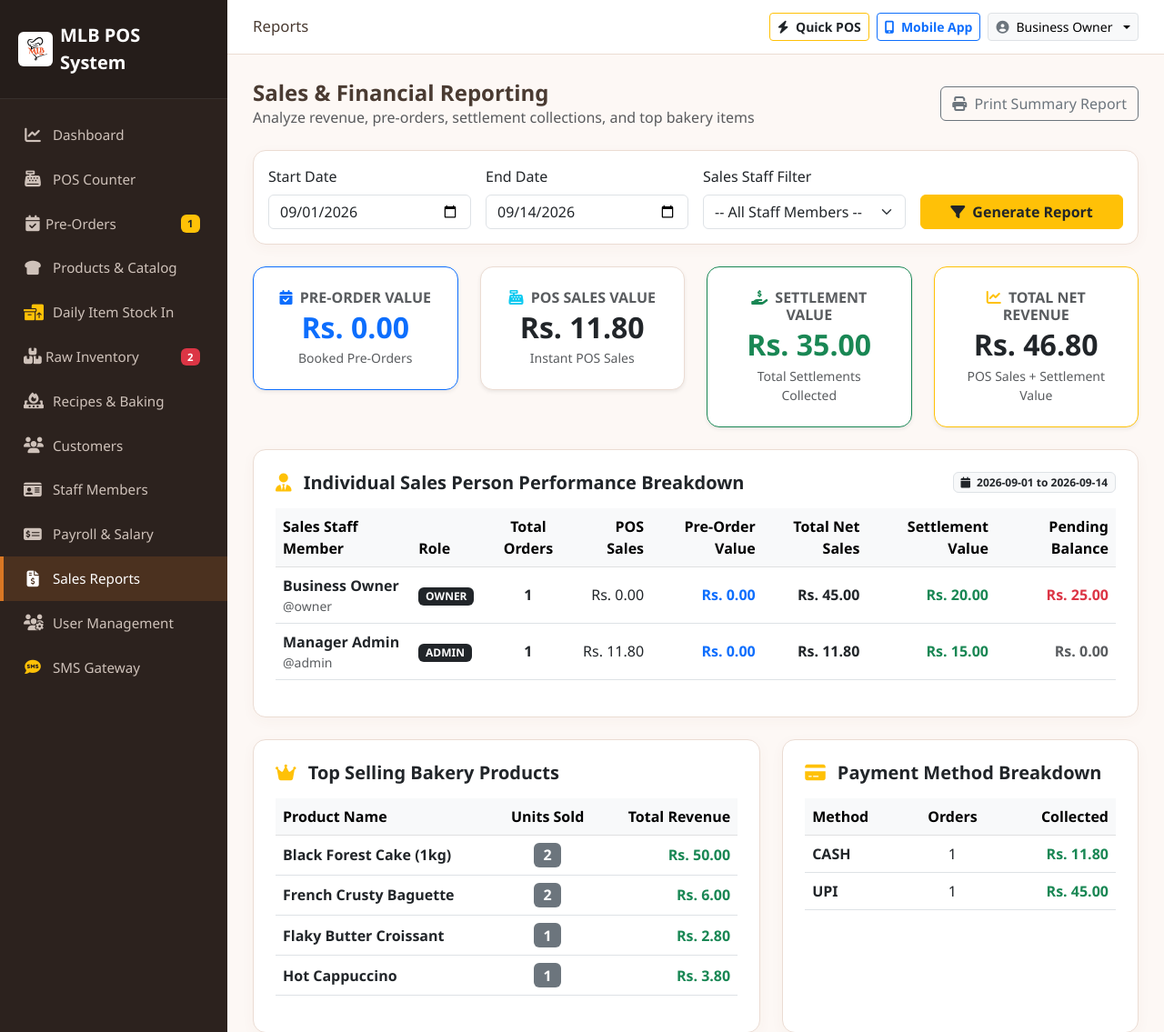
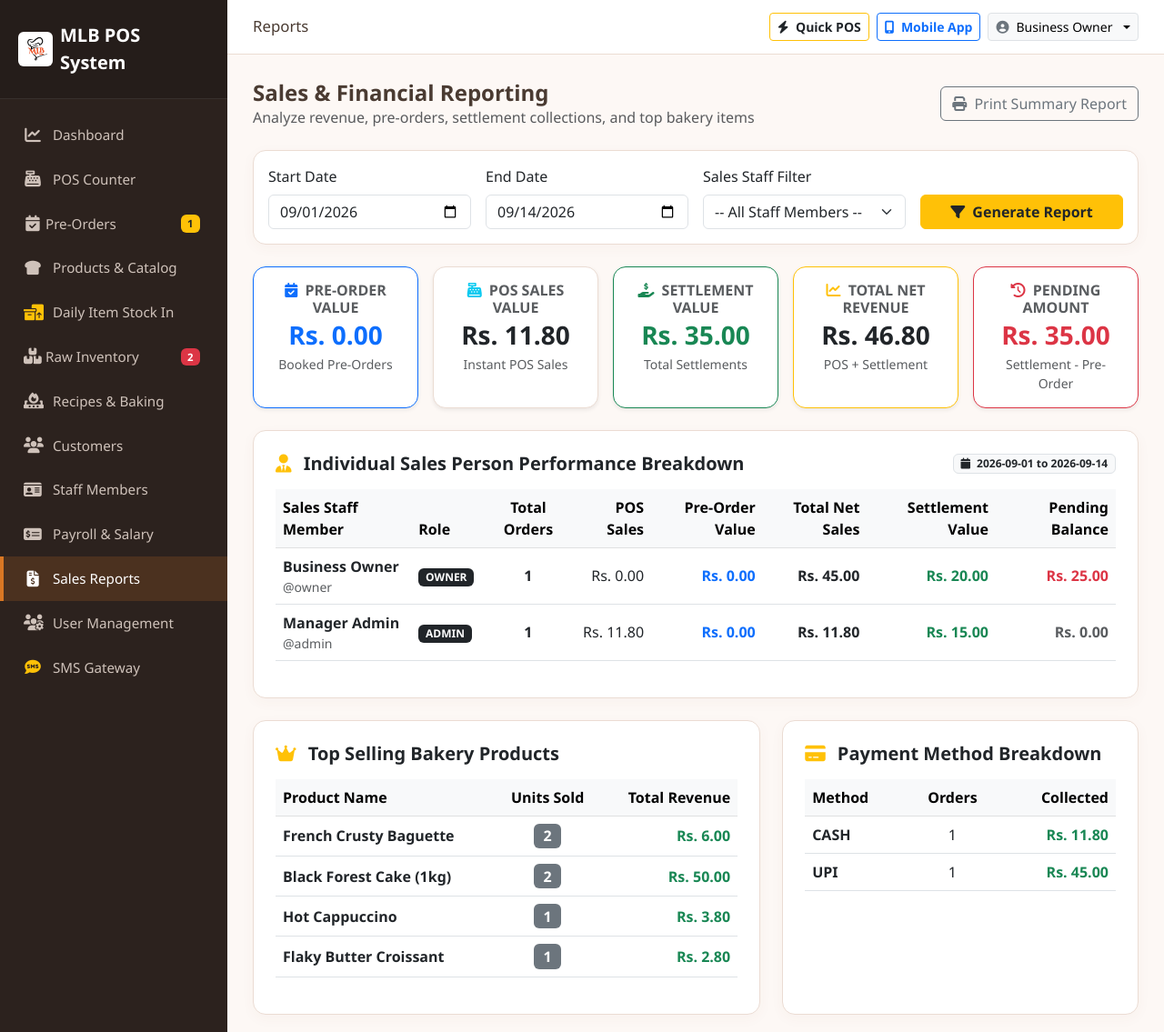
Before and after one commit to Nadeeshan1992/bakery-management, a PHP site: page /modules/reports/index.php in a window 1280 px wide. Shown: the top 1135 px of the page at 91% size. Run offline with PHP 8.4, Linux system fonts and the light colour scheme; a user stored in the database is signed in; data comes from the database, SQL or seed files in the repository.

Commit message:
feat(reports): add Pending Amount KPI card (Settlement Value - Pre-Order Value)

```diff
--- a/modules/reports/index.php
+++ b/modules/reports/index.php
@@ -32,6 +32,7 @@
 $preorderSalesValue = (float)($summary['preorder_sales_value'] ?? 0);
 $settlementValue = (float)($summary['settlement_value'] ?? 0);
 $totalNetRevenue = $posSalesValue + $settlementValue;
+$pendingAmount = $settlementValue - $preorderSalesValue;
 
 // Breakdown by Payment Method
 $stmtPay = $db->prepare("
@@ -120,41 +121,50 @@
 </div>
 
 <!-- Key Performance Indicators -->
-<div class="row g-4 mb-4">
-    <div class="col-md-3">
-        <div class="card card-bakery p-4 text-center border-primary shadow-sm">
-            <h6 class="text-muted text-uppercase fw-bold mb-1">
+<div class="row row-cols-1 row-cols-md-5 g-3 mb-4">
+    <div class="col">
+        <div class="card card-bakery p-3 text-center border-primary shadow-sm h-100">
+            <h6 class="text-muted text-uppercase fw-bold mb-1 fs-7">
                 <i class="fa-solid fa-calendar-check text-primary me-1"></i> Pre-Order Value
             </h6>
-            <h2 class="fw-bold text-primary mb-0"><?php echo formatMoney($preorderSalesValue); ?></h2>
+            <h3 class="fw-bold text-primary mb-0"><?php echo formatMoney($preorderSalesValue); ?></h3>
             <small class="text-muted mt-1 d-block">Booked Pre-Orders</small>
         </div>
     </div>
-    <div class="col-md-3">
-        <div class="card card-bakery p-4 text-center shadow-sm">
-            <h6 class="text-muted text-uppercase fw-bold mb-1">
+    <div class="col">
+        <div class="card card-bakery p-3 text-center shadow-sm h-100">
+            <h6 class="text-muted text-uppercase fw-bold mb-1 fs-7">
                 <i class="fa-solid fa-cash-register text-info me-1"></i> POS Sales Value
             </h6>
-            <h2 class="fw-bold text-dark mb-0"><?php echo formatMoney($posSalesValue); ?></h2>
+            <h3 class="fw-bold text-dark mb-0"><?php echo formatMoney($posSalesValue); ?></h3>
             <small class="text-muted mt-1 d-block">Instant POS Sales</small>
         </div>
     </div>
-    <div class="col-md-3">
-        <div class="card card-bakery p-4 text-center border-success shadow-sm">
-            <h6 class="text-muted text-uppercase fw-bold mb-1">
+    <div class="col">
+        <div class="card card-bakery p-3 text-center border-success shadow-sm h-100">
+            <h6 class="text-muted text-uppercase fw-bold mb-1 fs-7">
                 <i class="fa-solid fa-hand-holding-dollar text-success me-1"></i> Settlement Value
             </h6>
-            <h2 class="fw-bold text-success mb-0"><?php echo formatMoney($settlementValue); ?></h2>
-            <small class="text-muted mt-1 d-block">Total Settlements Collected</small>
+            <h3 class="fw-bold text-success mb-0"><?php echo formatMoney($settlementValue); ?></h3>
+            <small class="text-muted mt-1 d-block">Total Settlements</small>
         </div>
     </div>
-    <div class="col-md-3">
-        <div class="card card-bakery p-4 text-center border-warning shadow-sm">
-            <h6 class="text-muted text-uppercase fw-bold mb-1">
+    <div class="col">
+        <div class="card card-bakery p-3 text-center border-warning shadow-sm h-100">
+            <h6 class="text-muted text-uppercase fw-bold mb-1 fs-7">
                 <i class="fa-solid fa-chart-line text-warning me-1"></i> Total Net Revenue
             </h6>
-            <h2 class="fw-bold text-dark mb-0"><?php echo formatMoney($totalNetRevenue); ?></h2>
-            <small class="text-muted mt-1 d-block">POS Sales + Settlement Value</small>
+            <h3 class="fw-bold text-dark mb-0"><?php echo formatMoney($totalNetRevenue); ?></h3>
+            <small class="text-muted mt-1 d-block">POS + Settlement</small>
+        </div>
+    </div>
+    <div class="col">
+        <div class="card card-bakery p-3 text-center border-danger shadow-sm h-100">
+            <h6 class="text-muted text-uppercase fw-bold mb-1 fs-7">
+                <i class="fa-solid fa-clock-rotate-left text-danger me-1"></i> Pending Amount
+            </h6>
+            <h3 class="fw-bold text-danger mb-0"><?php echo formatMoney($pendingAmount); ?></h3>
+            <small class="text-muted mt-1 d-block">Settlement - Pre-Order</small>
         </div>
     </div>
 </div>
```
Also changed, not shown: api/reports/sales.php (+6 -1 lines).
